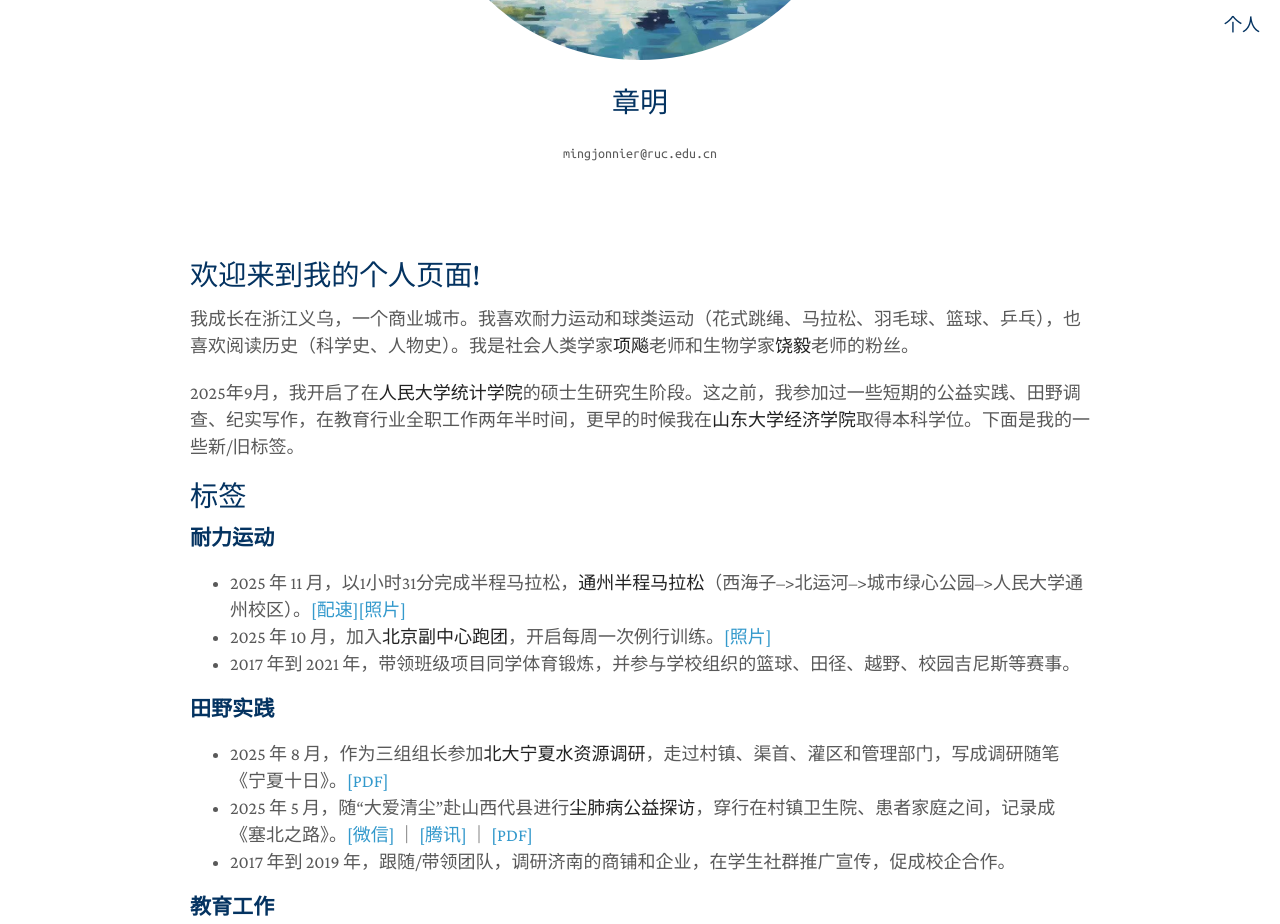
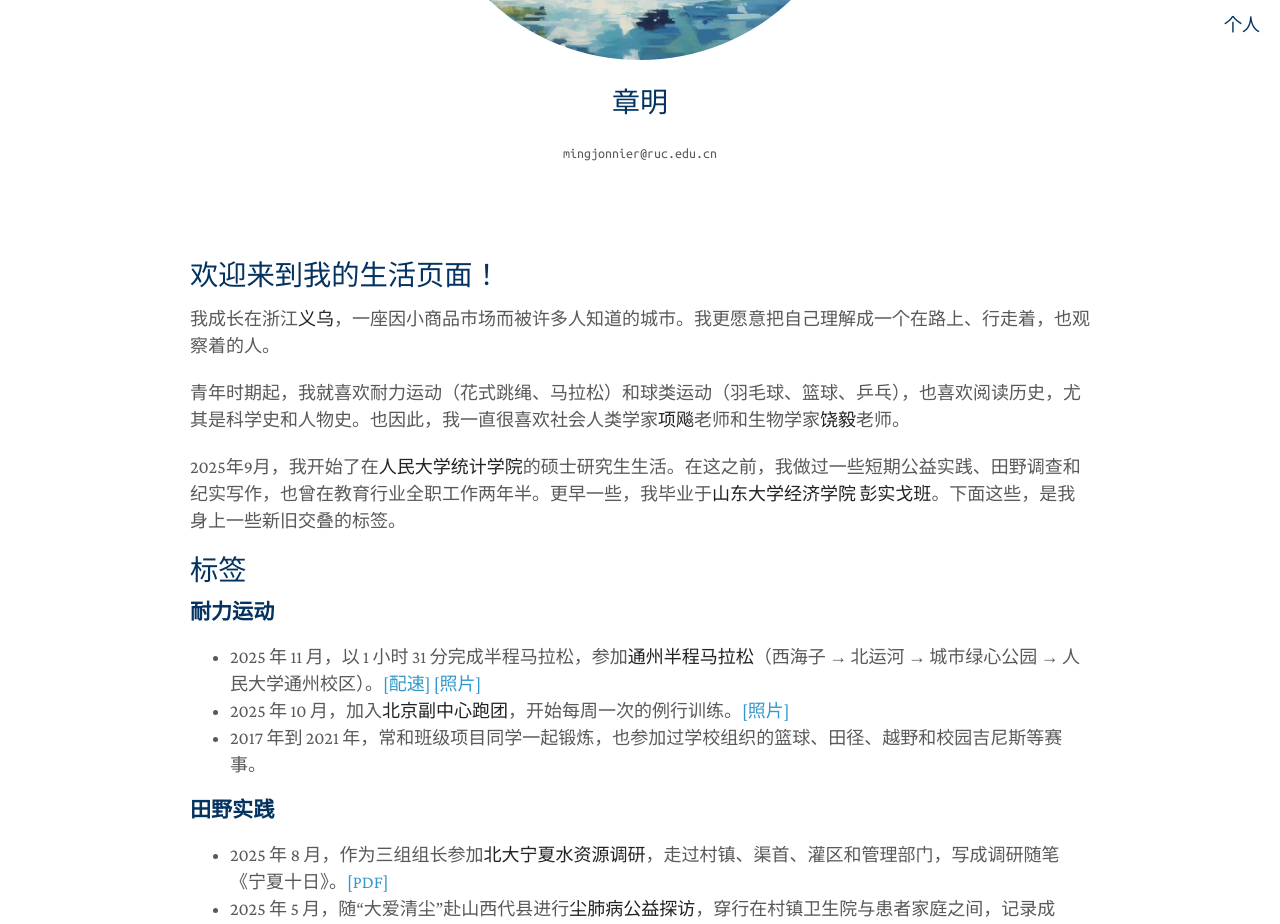
Before and after one commit to zhangming4153/zhangming4153.github.io, a Jekyll site: the page built from cn/index.md, in a window 1280 px wide and 1400 px high, scrolled down 435 px. Shown: the top 924 px of the window. Built offline with Jekyll 4.4.1, drawn with Linux system fonts in a browser that asks for light colours; a style sheet for code colours, icons or effects is not loaded; some of the changed text lies outside the part shown.

Commit message:
Update index.md

```diff
--- a/cn/index.md
+++ b/cn/index.md
@@ -3,30 +3,31 @@ layout: homepage
 permalink: /cn/
 title: 章明
 ---
-## 欢迎来到我的个人页面!
+## 欢迎来到我的生活页面！
 
-我成长在浙江义乌，一个商业城市。我喜欢耐力运动和球类运动（花式跳绳、马拉松、羽毛球、篮球、乒乓），也喜欢阅读历史（科学史、人物史）。我是社会人类学家[**项飚**](https://baike.baidu.com/item/项飙/23318243)老师和生物学家[**饶毅**](https://en.wikipedia.org/wiki/Rao_Yi)老师的粉丝。
+我成长在浙江[**义乌**](https://en.wikipedia.org/wiki/Yiwu)，一座因小商品市场而被许多人知道的城市。我更愿意把自己理解成一个在路上、行走着，也观察着的人。
 
-2025年9月，我开启了在**人民大学**[**统计学院**](http://stat.ruc.edu.cn)的硕士生研究生阶段。这之前，我参加过一些短期的公益实践、田野调查、纪实写作，在教育行业全职工作两年半时间，更早的时候我在**山东大学**[**经济学院**](https://www.econ.sdu.edu.cn)取得本科学位。下面是我的一些新/旧标签。
+青年时期起，我就喜欢耐力运动（花式跳绳、马拉松）和球类运动（羽毛球、篮球、乒乓），也喜欢阅读历史，尤其是科学史和人物史。也因此，我一直很喜欢社会人类学家[**项飚**](https://baike.baidu.com/item/项飙/23318243)老师和生物学家[**饶毅**](https://en.wikipedia.org/wiki/Rao_Yi)老师。
 
+2025年9月，我开始了在**人民大学**[**统计学院**](http://stat.ruc.edu.cn)的硕士研究生生活。在这之前，我做过一些短期公益实践、田野调查和纪实写作，也曾在教育行业全职工作两年半。更早一些，我毕业于**山东大学**[**经济学院**](https://www.econ.sdu.edu.cn) **彭实戈班**。下面这些，是我身上一些新旧交叠的标签。
 
 ## 标签
 
 ### 耐力运动
-- 2025 年 11 月，以1小时31分完成半程马拉松，**通州半程马拉松**（西海子-->北运河-->城市绿心公园-->人民大学通州校区）。[[配速]](/assets/tongz_semimara.jpg)[[照片]](/assets/tongz_semimara_profile.jpg)
-- 2025 年 10 月，加入**北京副中心跑团**，开启每周一次例行训练。[[照片]](/assets/tongz_group.png)
-- 2017 年到 2021 年，带领班级项目同学体育锻炼，并参与学校组织的篮球、田径、越野、校园吉尼斯等赛事。
+- 2025 年 11 月，以 1 小时 31 分完成半程马拉松，参加**通州半程马拉松**（西海子 → 北运河 → 城市绿心公园 → 人民大学通州校区）。[[配速]](/assets/tongz_semimara.jpg) [[照片]](/assets/tongz_semimara_profile.jpg)
+- 2025 年 10 月，加入**北京副中心跑团**，开始每周一次的例行训练。[[照片]](/assets/tongz_group.png)
+- 2017 年到 2021 年，常和班级项目同学一起锻炼，也参加过学校组织的篮球、田径、越野和校园吉尼斯等赛事。
 
 ### 田野实践
 - 2025 年 8 月，作为三组组长参加**北大宁夏水资源调研**，走过村镇、渠首、灌区和管理部门，写成调研随笔《宁夏十日》。[[PDF]](/assets/Ningxia.pdf)
-- 2025 年 5 月，随“大爱清尘”赴山西代县进行**尘肺病公益探访**，穿行在村镇卫生院、患者家庭之间，记录成《塞北之路》。[[微信]](https://mp.weixin.qq.com/s/o8Zpdd-DVcAKxdC4jhWxGg) ｜ [[腾讯]](https://news.qq.com/rain/a/20250605A06ML000) ｜ [[PDF]](/assets/Shanxi.pdf)
-- 2017 年到 2019 年，跟随/带领团队，调研济南的商铺和企业，在学生社群推广宣传，促成校企合作。
+- 2025 年 5 月，随“大爱清尘”赴山西代县进行**尘肺病公益探访**，穿行在村镇卫生院与患者家庭之间，记录成《塞北之路》。[[微信]](https://mp.weixin.qq.com/s/o8Zpdd-DVcAKxdC4jhWxGg) ｜ [[腾讯]](https://news.qq.com/rain/a/20250605A06ML000) ｜ [[PDF]](/assets/Shanxi.pdf)
+- 2017 年到 2019 年，曾跟随或带领团队调研济南的商铺与企业，也在学生社群中做过宣传推广，参与推动校企合作。
 
 ### 教育工作
-- 2026 年春季，在人民大学做 **统计学外语** 助教。
-- 2022 年到 2024 年，在国际本科和国内中学教育辅导行业工作（数学、英语、经济）。学生们送给我“**金牌讲师**”外号。
-- 2020 年秋季，在山东大学做 **Python** 助教。
+- 2026 年春季，在人民大学担任**统计学外语**助教。
+- 2022 年到 2024 年，在国际本科和国内中学教育辅导行业工作，教授数学、英语和经济。学生们送给我一个外号，叫“**金牌讲师**”。
+- 2020 年秋季，在山东大学担任 **Python** 助教。
 
- ## 照片(右二)
+## 照片（右二）
 
 ![image](/assets/people_0912.jpg)
```
